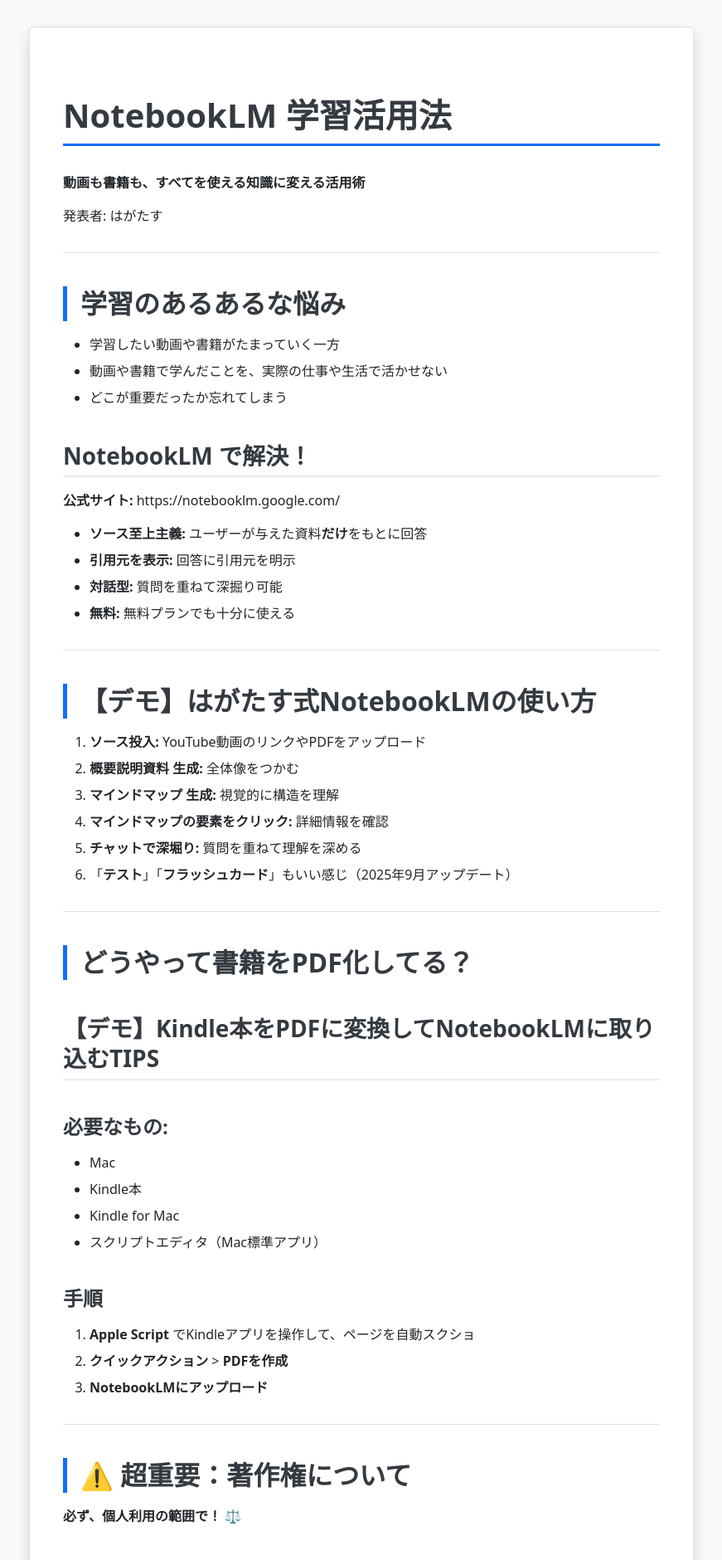
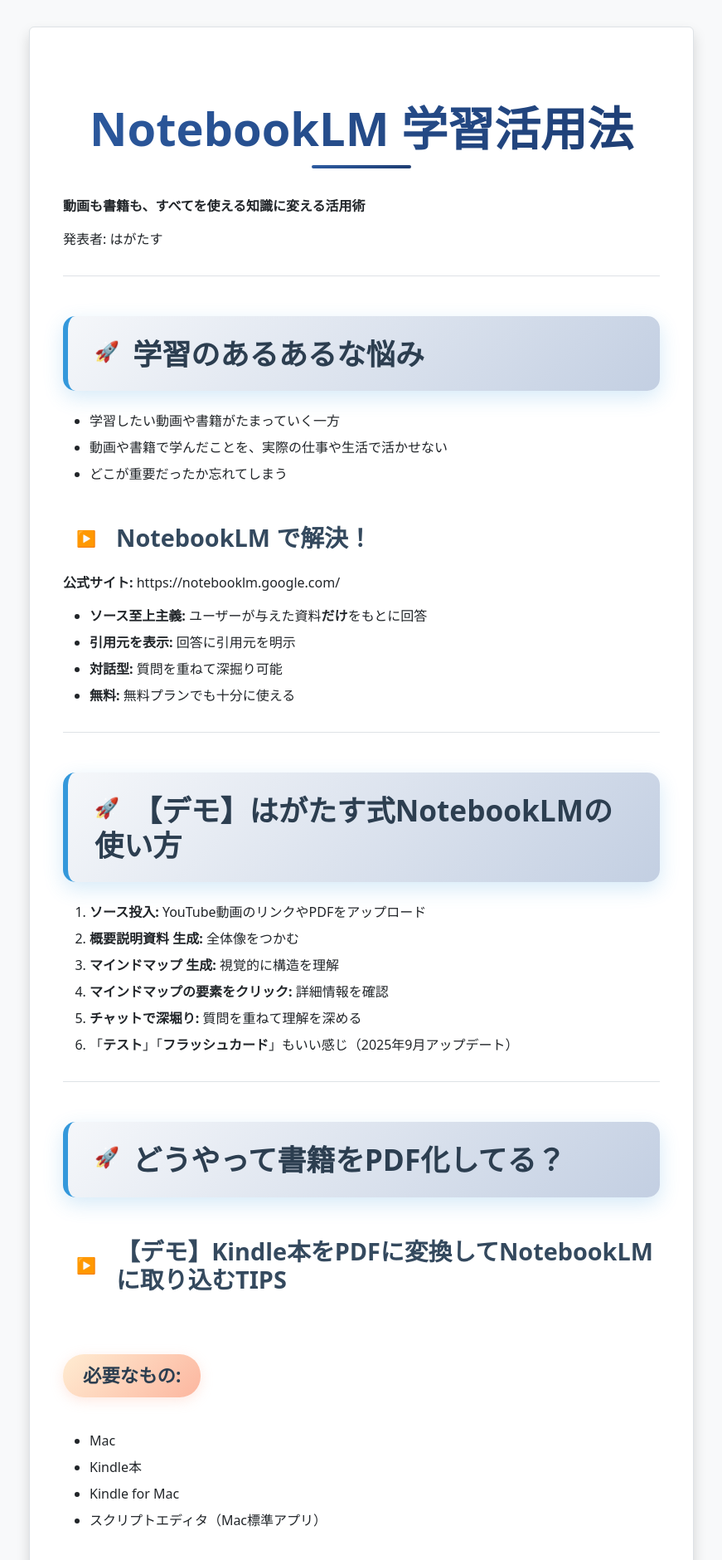
Before and after one commit to rockyhg/lt-kindle-notebooklm, a Jekyll site: the page built from index.md, in a window 1280 px wide. Shown: the top 1880 px of the page at 83% size, without its empty margins (204-1075 px from the left). Built offline with Jekyll 4.4.1, drawn with Linux system fonts in a browser that asks for light colours; our own code applies the rules of GitHub Pages for plain Markdown files.

Commit message:
CSSをプレゼン用に変更

```diff
--- a/_layouts/default.html
+++ b/_layouts/default.html
@@ -3,7 +3,8 @@
 <head>
     <meta charset="UTF-8">
     <title>NotebookLM 学習活用法</title>
-    <link rel="stylesheet" href="{{ '/assets/css/markdown-bootstrap.css' | relative_url }}">
+    <!-- <link rel="stylesheet" href="{{ '/assets/css/markdown-bootstrap.css' | relative_url }}"> -->
+    <link rel="stylesheet" href="{{ '/assets/css/presentation.css' | relative_url }}">
 </head>
 <body>
     <main>
```
